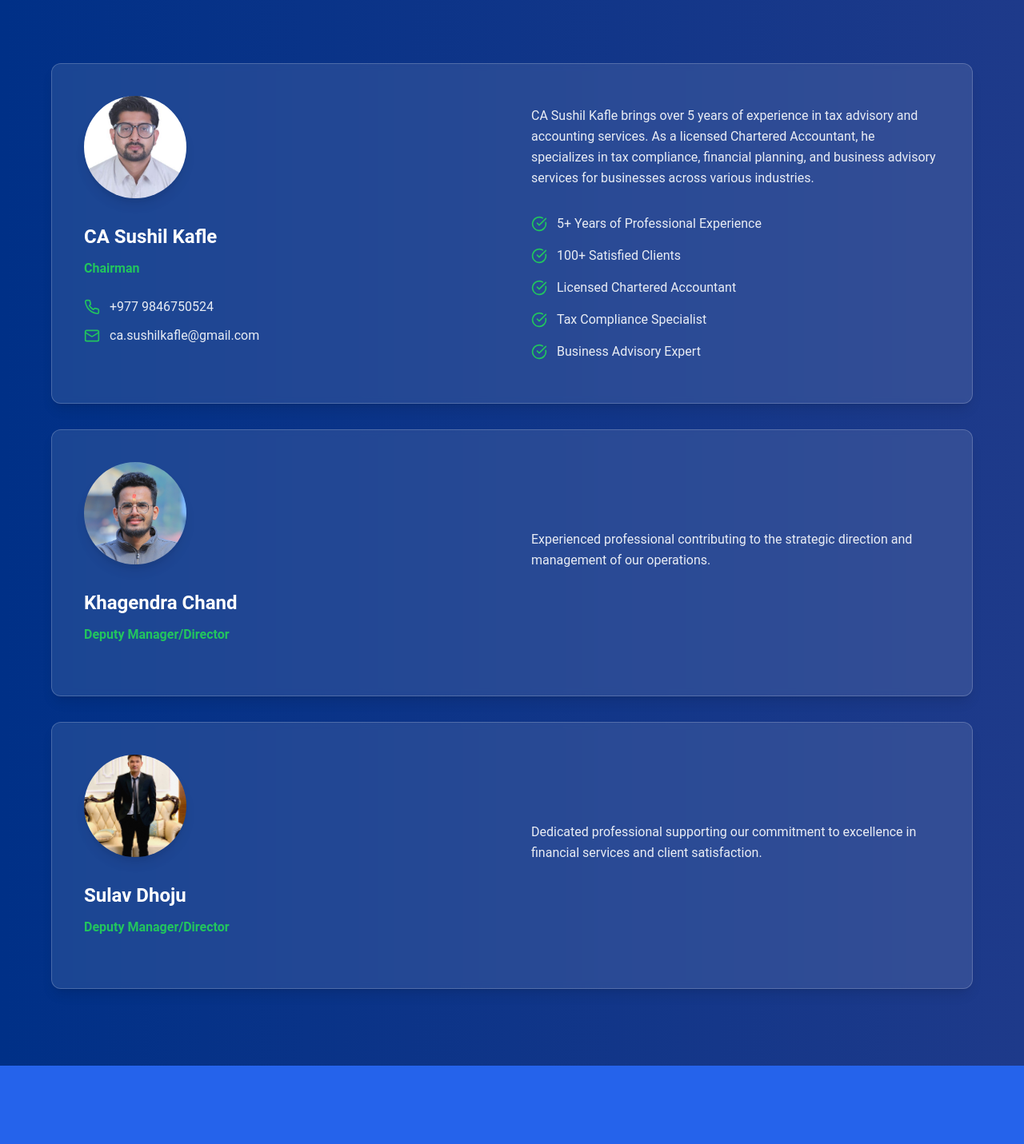
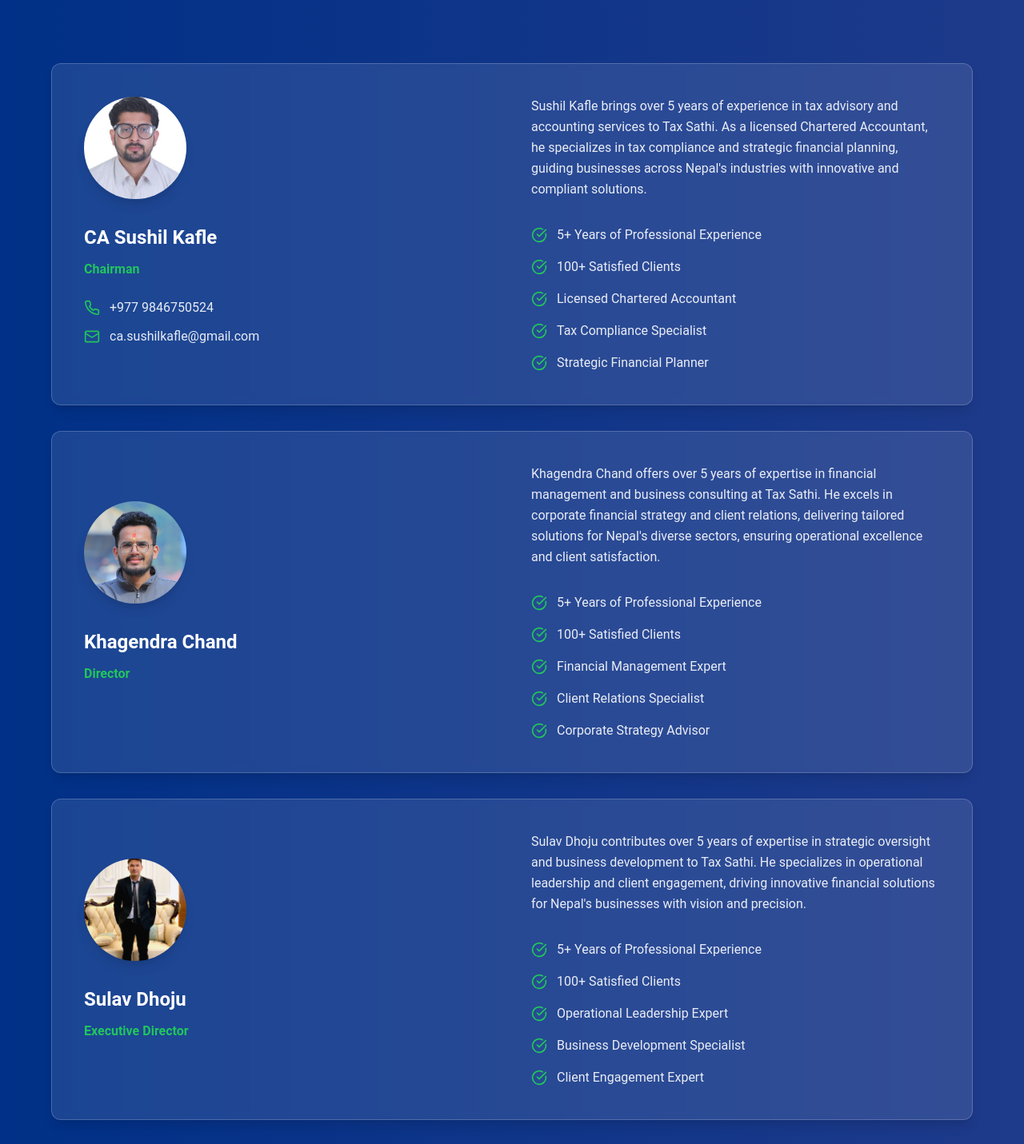
Before and after one commit to Xubikmhy/sathi-web-blueprint, a React (Vite) app: page /about in a window 1280 px wide. Shown: the part 1420-2851 px from the top of the page at 80% size. Built offline with nearby package versions, Linux system fonts and the light colour scheme.

Commit message:
Update About page team details
Updated the team member details on the About page with the provided information.

```diff
--- a/src/pages/About.tsx
+++ b/src/pages/About.tsx
@@ -39,14 +39,6 @@ const About = () => {
     }
   ];
 
-  const achievements = [
-    "5+ Years of Professional Experience",
-    "100+ Satisfied Clients",
-    "Licensed Chartered Accountant",
-    "Tax Compliance Specialist",
-    "Business Advisory Expert"
-  ];
-
   const teamMembers = [
     {
       name: "CA Sushil Kafle",
@@ -54,22 +46,43 @@ const About = () => {
       initials: "SK",
       phone: "+977 9846750524",
       email: "ca.sushilkafle@gmail.com",
-      description: "CA Sushil Kafle brings over 5 years of experience in tax advisory and accounting services. As a licensed Chartered Accountant, he specializes in tax compliance, financial planning, and business advisory services for businesses across various industries.",
-      image: "/lovable-uploads/0e8059b3-cc37-4e5c-b76b-2f1606ec29f5.png"
+      description: "Sushil Kafle brings over 5 years of experience in tax advisory and accounting services to Tax Sathi. As a licensed Chartered Accountant, he specializes in tax compliance and strategic financial planning, guiding businesses across Nepal's industries with innovative and compliant solutions.",
+      image: "/lovable-uploads/0e8059b3-cc37-4e5c-b76b-2f1606ec29f5.png",
+      achievements: [
+        "5+ Years of Professional Experience",
+        "100+ Satisfied Clients",
+        "Licensed Chartered Accountant",
+        "Tax Compliance Specialist",
+        "Strategic Financial Planner"
+      ]
     },
     {
       name: "Khagendra Chand",
-      position: "Deputy Manager/Director",
+      position: "Director",
       initials: "KC",
-      description: "Experienced professional contributing to the strategic direction and management of our operations.",
-      image: "/lovable-uploads/cb335f14-2346-4558-8ec4-a4697af349e8.png"
+      description: "Khagendra Chand offers over 5 years of expertise in financial management and business consulting at Tax Sathi. He excels in corporate financial strategy and client relations, delivering tailored solutions for Nepal's diverse sectors, ensuring operational excellence and client satisfaction.",
+      image: "/lovable-uploads/cb335f14-2346-4558-8ec4-a4697af349e8.png",
+      achievements: [
+        "5+ Years of Professional Experience",
+        "100+ Satisfied Clients",
+        "Financial Management Expert",
+        "Client Relations Specialist",
+        "Corporate Strategy Advisor"
+      ]
     },
     {
       name: "Sulav Dhoju",
-      position: "Deputy Manager/Director",
+      position: "Executive Director",
       initials: "SD",
-      description: "Dedicated professional supporting our commitment to excellence in financial services and client satisfaction.",
-      image: "/lovable-uploads/93e6419a-89d3-42bf-b5f9-4311c8c3ce1c.png"
+      description: "Sulav Dhoju contributes over 5 years of expertise in strategic oversight and business development to Tax Sathi. He specializes in operational leadership and client engagement, driving innovative financial solutions for Nepal's businesses with vision and precision.",
+      image: "/lovable-uploads/93e6419a-89d3-42bf-b5f9-4311c8c3ce1c.png",
+      achievements: [
+        "5+ Years of Professional Experience",
+        "100+ Satisfied Clients",
+        "Operational Leadership Expert",
+        "Business Development Specialist",
+        "Client Engagement Expert"
+      ]
     }
   ];
 
@@ -210,16 +223,14 @@ const About = () => {
                         {member.description}
                       </p>
 
-                      {index === 0 && (
                       <div className="space-y-4">
-                          {achievements.map((achievement, idx) => (
+                        {member.achievements.map((achievement, idx) => (
                           <div key={idx} className="flex items-center space-x-3">
                             <CheckCircle className="w-5 h-5 text-brand-green" />
                             <span className="text-white/90">{achievement}</span>
                           </div>
                         ))}
                       </div>
-                      )}
                     </div>
                   </div>
                 </CardContent>
```
Lines whose indentation alone changed are shown as unchanged.
